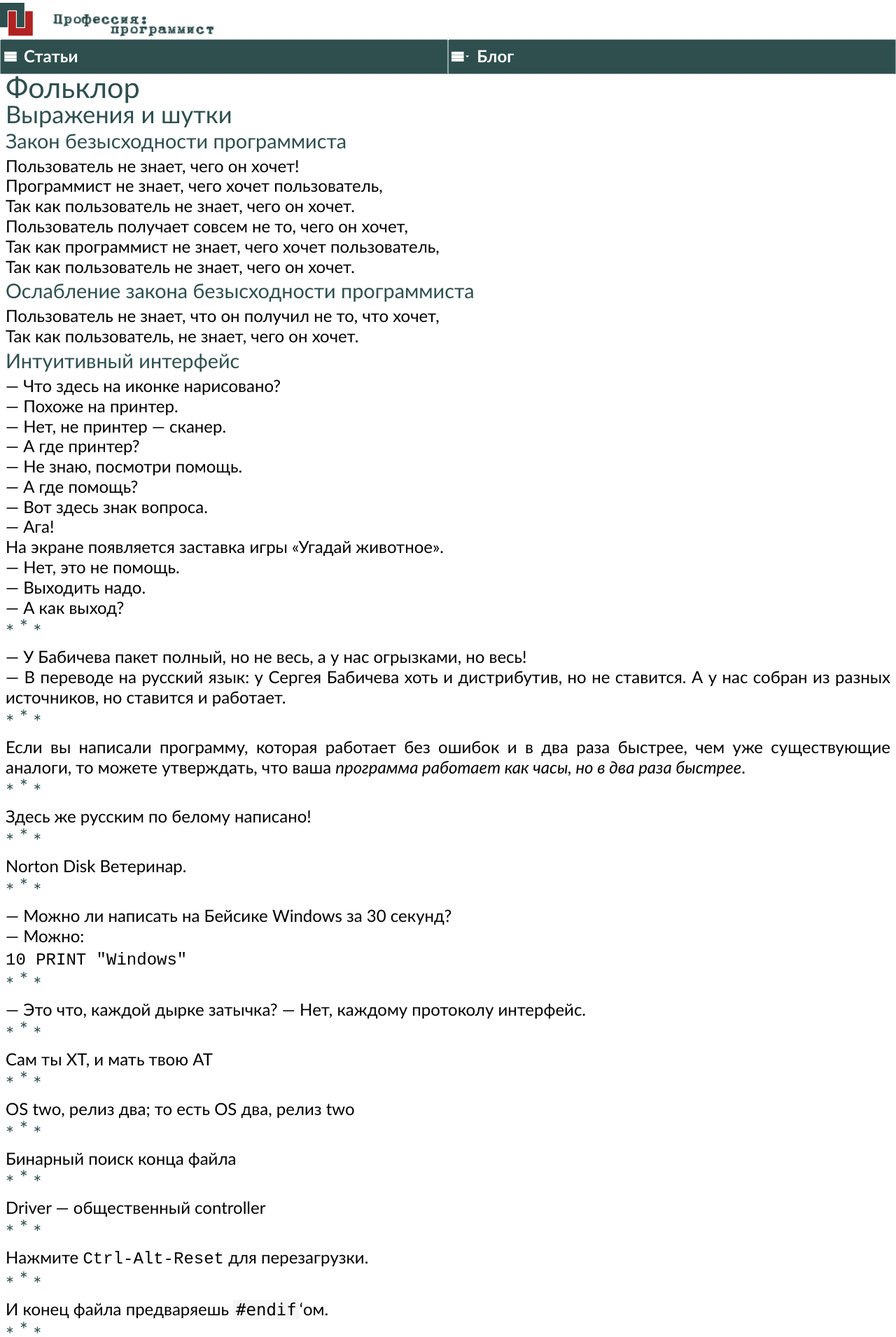
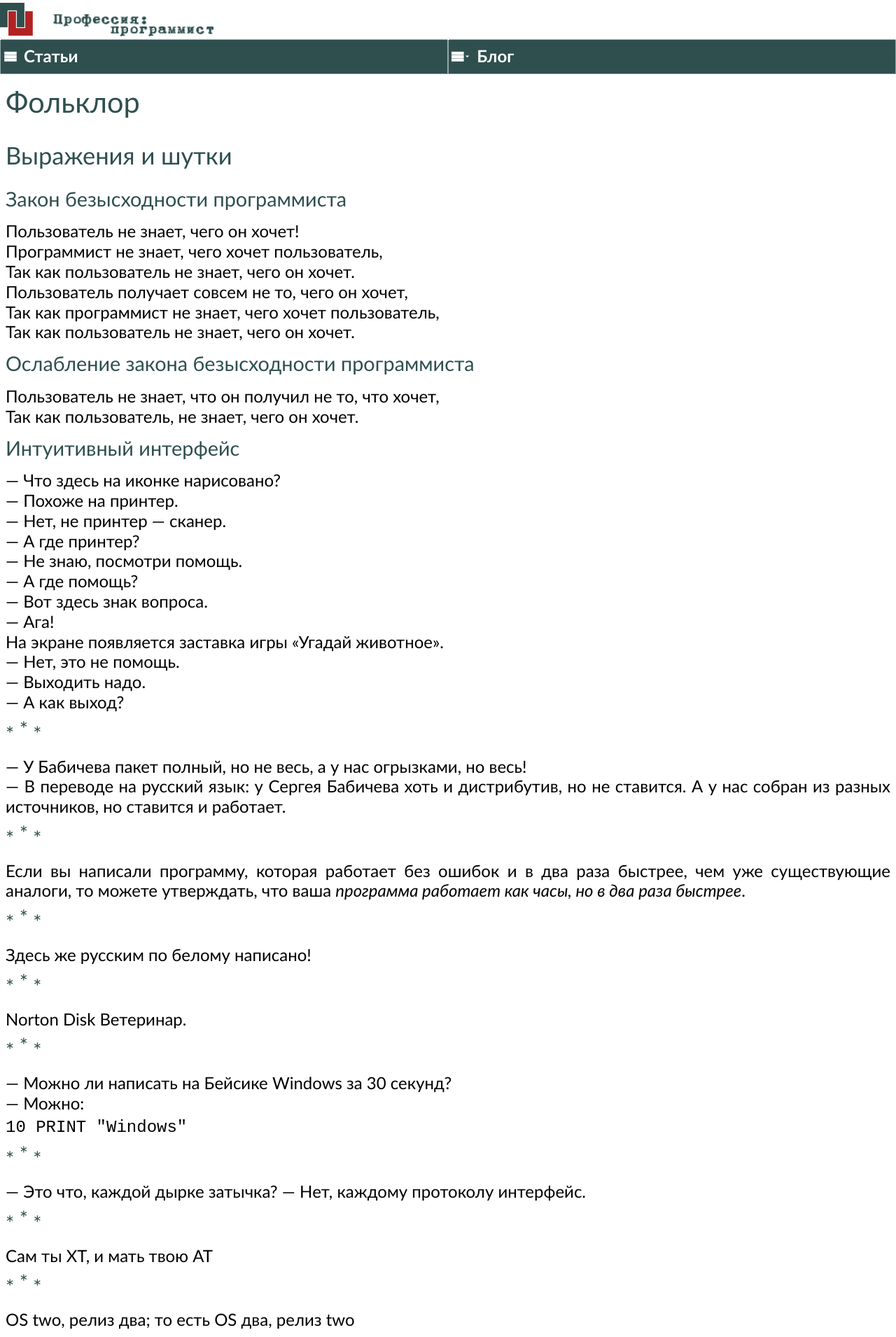
Before and after one commit to markshevchenko/markshevchenko.github.io, a Jekyll site: the page built from articles/slang/3.md, in a window 1280 px wide. Shown: the top 1910 px of the page at 70% size. Built offline with Jekyll 4.4.1, drawn with Linux system fonts in a browser that asks for light colours; some web fonts are replaced; our own code applies the rules of GitHub Pages for plain Markdown files.

Commit message:
Подгоняю размеры.

```diff
--- a/_sass/layout.scss
+++ b/_sass/layout.scss
@@ -149,6 +149,7 @@ h6 {
 
 h1, h2, h3, h4, h5, h6 {
   color: $grey-color-dark;
+  line-height: 172.8%;
 }
 
 article > dl > dt {
@@ -158,6 +159,7 @@ article > dl > dt {
 article > p,
 article > dl > dd {
   text-align: justify;
+  magin-bottom: 1em;
 }
 
 a {
```
